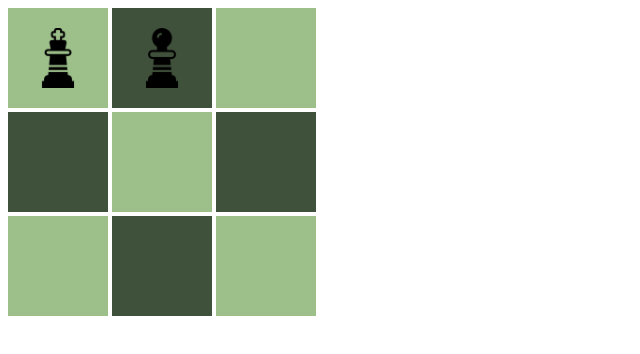
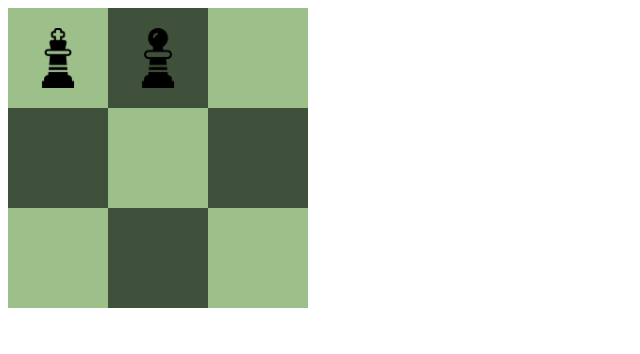
Before and after one commit to candianis/WebCoffee, a plain HTML site: page Clase01/chess.html in a window 1280 px wide. Shown: the whole page, without its empty margins (0-640 px from the left). Drawn offline with Linux system fonts and the light colour scheme.

Commit message:
Remove whitespace Challenge
Found two ways to remove it

1.- set the parent div's font-size to zero

2.- set the margin-left and top of each square to -4px

Both implementations are inside the chess-styles.css

```diff
--- a/Clase01/CSS/chess-styles.css
+++ b/Clase01/CSS/chess-styles.css
@@ -8,6 +8,7 @@ img {
 
 .chess-row{
     display: block;
+    font-size: 0;
 }
 
 .chess-square-black{
@@ -15,6 +16,7 @@ img {
     width: 100px;
     background-color: #40513B;
     display: inline-block;
+    text-align: center;
 }
 
 .chess-square-white{
@@ -22,4 +24,7 @@ img {
     width: 100px;
     background-color: #9DC08B;
     display: inline-block;
+    text-align: center;
+    /*margin-left: -4px;
+    margin-top: -4px;*/
 }
--- a/Clase01/chess.html
+++ b/Clase01/chess.html
@@ -3,7 +3,8 @@
 <head>
     <meta charset="UTF-8">
     <link rel="stylesheet" href="CSS/chess-styles.css">
-    <title>Document</title>
+    <link rel="icon" href="Images/Icons/horse.ico">
+    <title>Chess</title>
 </head>
 <body>
 
```
Also changed, not shown: Clase01/Images/Icons/favicon.ico (renamed from Clase01/Images/favicon.ico), Clase01/Images/Icons/horse.ico (added).
